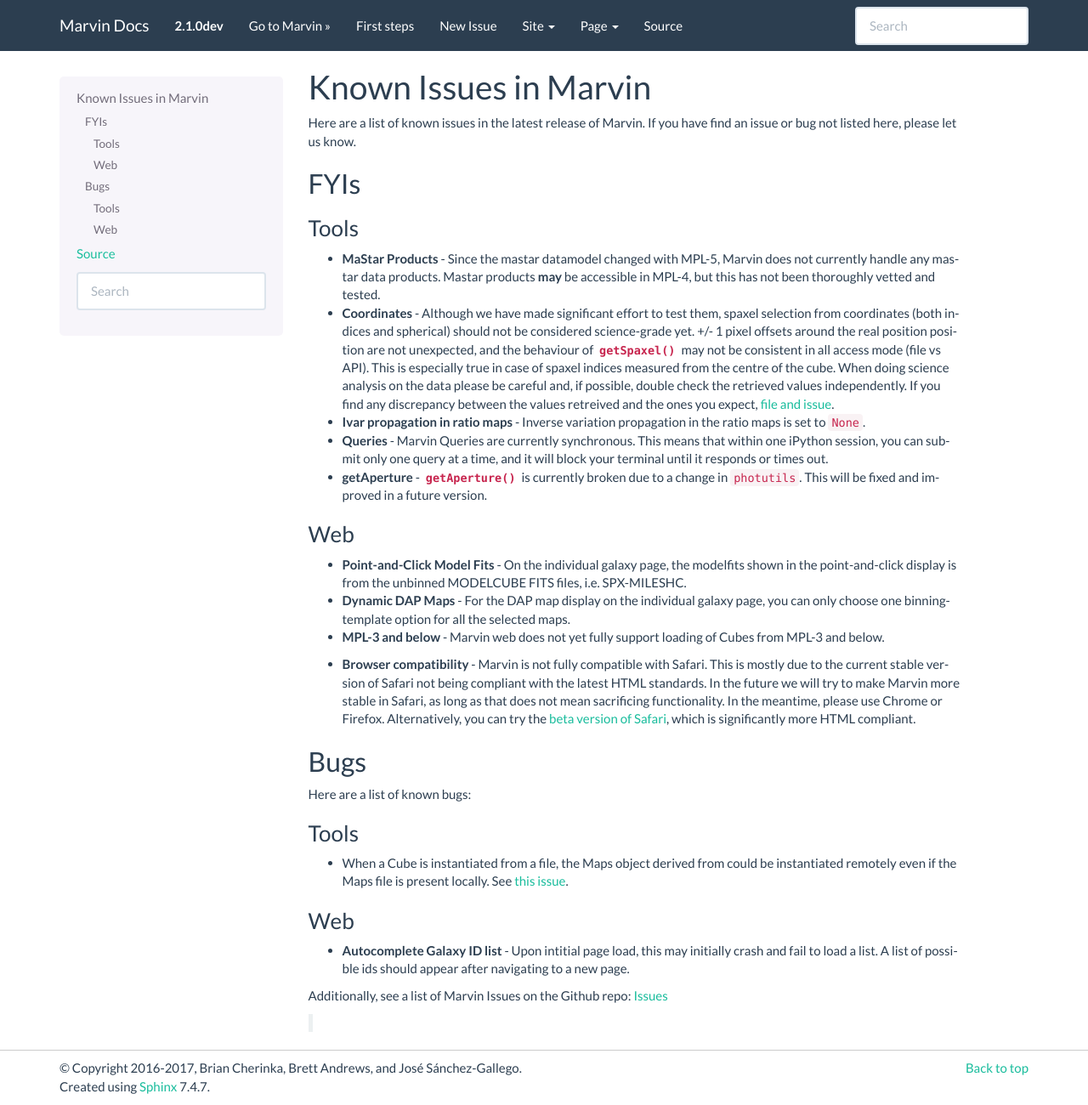
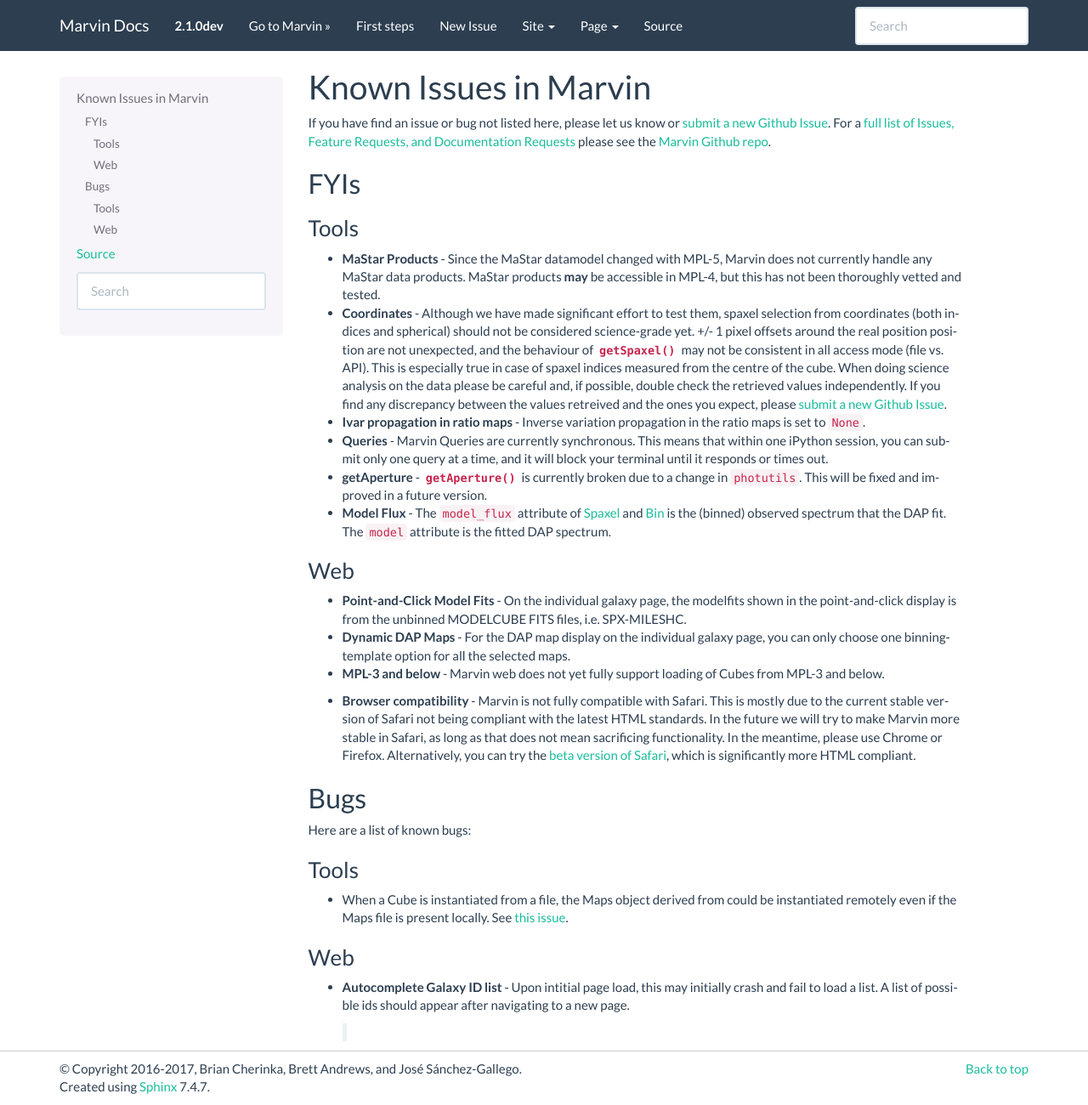
Before and after one commit to sdss/marvin, a Sphinx documentation site: the page built from docs/sphinx/known_issues.rst, in a window 1280 px wide and 1300 px high. Shown: the whole window at 85% size. Built offline with Sphinx 7.4.7, drawn with Linux system fonts in a browser that asks for light colours; pages that are not in the unit, such as notebooks, are missing from menus; the version number is read from the project's files by our own code.

Commit message:
minor docs changes

```diff
--- a/docs/sphinx/known_issues.rst
+++ b/docs/sphinx/known_issues.rst
@@ -4,7 +4,7 @@
 Known Issues in Marvin
 ======================
 
-Here are a list of known issues in the latest release of Marvin.  If you have find an issue or bug not listed here, please let us know.
+If you have find an issue or bug not listed here, please let us know or `submit a new Github Issue <https://github.com/sdss/marvin/issues/new>`_. For a `full list of Issues, Feature Requests, and Documentation Requests <https://github.com/sdss/marvin/issues>`_ please see the `Marvin Github repo <https://github.com/sdss/marvin>`_.
 
 FYIs
 ----
@@ -12,15 +12,17 @@
 Tools
 ^^^^^
 
-* **MaStar Products** - Since the mastar datamodel changed with MPL-5, Marvin does not currently handle any mastar data products.  Mastar products **may** be accessible in MPL-4, but this has not been thoroughly vetted and tested.
+* **MaStar Products** - Since the MaStar datamodel changed with MPL-5, Marvin does not currently handle any MaStar data products.  MaStar products **may** be accessible in MPL-4, but this has not been thoroughly vetted and tested.
 
-* **Coordinates** - Although we have made significant effort to test them, spaxel selection from coordinates (both indices and spherical) should not be considered science-grade yet. +/- 1 pixel offsets around the real position position are not unexpected, and the behaviour of :func:`~marvin.tools.cube.Cube.getSpaxel()` may not be consistent in all access mode (file vs API). This is especially true in case of spaxel indices measured from the centre of the cube. When doing science analysis on the data please be careful and, if possible, double check the retrieved values independently. If you find any discrepancy between the values retreived and the ones you expect, `file and issue <https://github.com/sdss/marvin/issues>`_.
+* **Coordinates** - Although we have made significant effort to test them, spaxel selection from coordinates (both indices and spherical) should not be considered science-grade yet. +/- 1 pixel offsets around the real position position are not unexpected, and the behaviour of :func:`~marvin.tools.cube.Cube.getSpaxel()` may not be consistent in all access mode (file vs. API). This is especially true in case of spaxel indices measured from the centre of the cube. When doing science analysis on the data please be careful and, if possible, double check the retrieved values independently. If you find any discrepancy between the values retreived and the ones you expect, please `submit a new Github Issue <https://github.com/sdss/marvin/issues/new>`_.
 
 * **Ivar propagation in ratio maps** - Inverse variation propagation in the ratio maps is set to ``None``.
 
 * **Queries** - Marvin Queries are currently synchronous.  This means that within one iPython session, you can submit only one query at a time, and it will block your terminal until it responds or times out.
 
 * **getAperture** - :func:`~marvin.tools.cube.Cube.getAperture()` is currently broken due to a change in ``photutils``. This will be fixed and improved in a future version.
+
+* **Model Flux** - The ``model_flux`` attribute of :ref:`marvin-tools-spaxel` and :ref:`marvin-tools-bin` is the (binned) observed spectrum that the DAP fit. The ``model`` attribute is the fitted DAP spectrum.
 
 Web
 ^^^
@@ -54,5 +56,3 @@
 ^^^
 
 * **Autocomplete Galaxy ID list** - Upon intitial page load, this may initially crash and fail to load a list.  A list of possible ids should appear after navigating to a new page.
-
-Additionally, see a list of Marvin Issues on the Github repo: `Issues <https://github.com/sdss/marvin/issues>`_
```
Also changed, not shown: docs/sphinx/whats-new.rst (+4 -4 lines).
